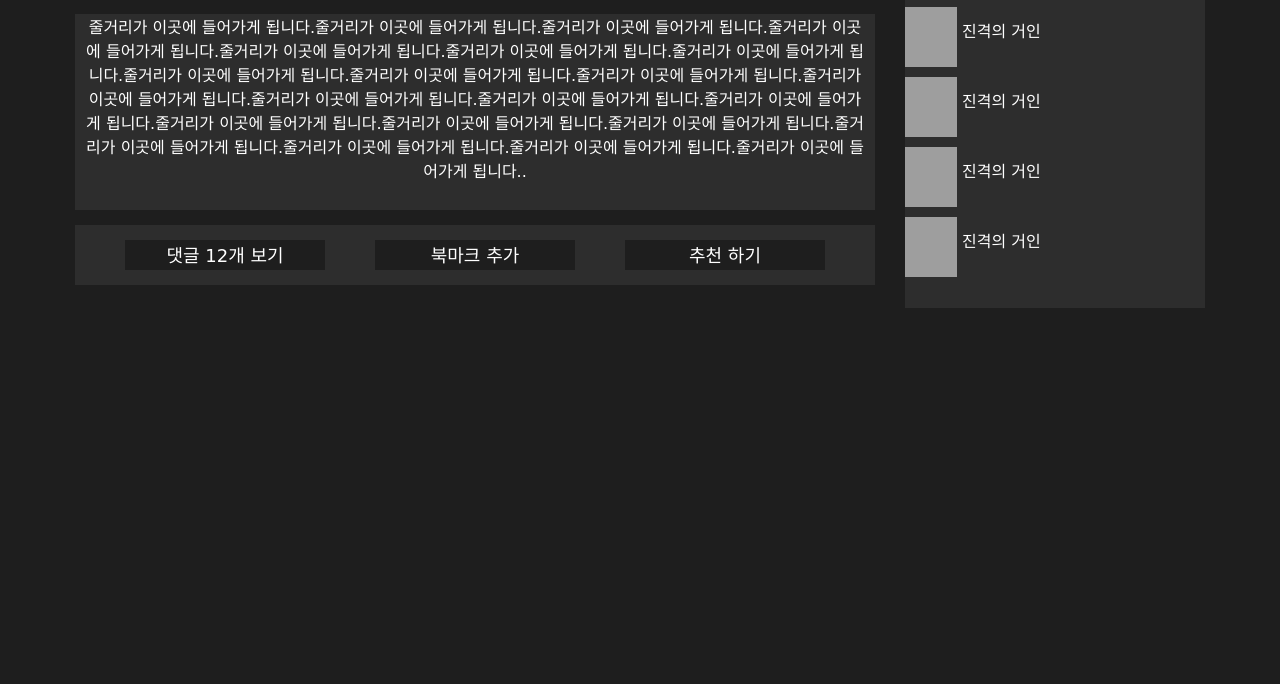
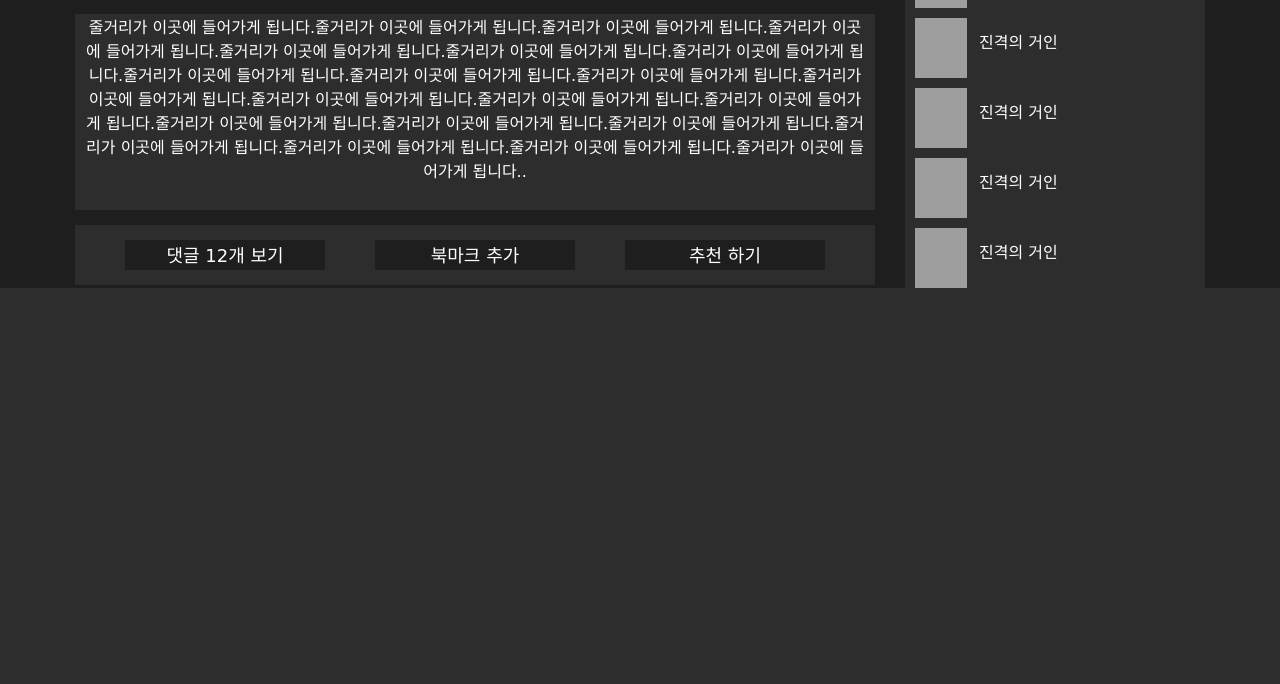
Before and after one commit to songheewon/10Taku, a Django app: template templates/animation/detail.html in a window 1280 px wide. Shown: the part 626-1310 px from the top of the page. After the commit the page ends 914 px from the top, so only its background shows below. Run offline with Django 4.2, Linux system fonts and the light colour scheme; the template is opened without the code that fills it: most values are stand-ins (such as "Sample title", 1, 10 or a date in 2020); some libraries are stand-ins or nearby versions; some web fonts are replaced; grey boxes are pictures that could not be loaded.

Commit message:
1. 상세페이지 css 정리1차완료

```diff
--- a/static/style/detail.css
+++ b/static/style/detail.css
@@ -2,7 +2,7 @@
     display: flex;
     flex-direction: row;
     margin-top: 110px;
-    height: 1200px;
+    max-height: 1200px;
     max-width: 1300px;
     background-color: rgb(30, 30, 30);
     font-family: 'Poor Story', cursive;
@@ -17,7 +17,7 @@
 .right-body {
     background-color: rgb(45, 45, 45);
     width: 300px;
-    height: 800px;
+    max-height: 800px;
     margin-left: 30px;
     margin-top: 24px;
 
@@ -63,9 +63,28 @@
 }
 
 .anime-description {
+    display: flex;
+    flex-direction: row;
+    justify-content: space-evenly;
     color: white;
     margin-left: 30px;
-    margin-top: 30px;
+    margin-top: 10px;
+}
+
+.anime-description-detail-title {
+    display: flex;
+    flex-direction: column;
+    justify-content: space-evenly;
+}
+.anime-description-detail{
+    display: flex;
+    flex-direction: column;
+    justify-content: space-evenly;
+    margin-left: 10px;
+}
+
+.anime-detail {
+    margin-left: 10px;
 }
 
 .detail-img {
@@ -118,3 +137,17 @@
 }
 
 body.modal-open { overflow: hidden; }
+
+.genre-recommend {
+    margin-left: 10px;
+    height: 380px;
+}
+
+.user-recommend {
+    margin-left: 10px;
+}
+
+.recommend-title {
+    color:white;
+    margin-left: 7px;
+}
--- a/templates/animation/detail.html
+++ b/templates/animation/detail.html
@@ -51,52 +61,49 @@
         </div>
         <!--- 오른쪽단 애니추천 ----->
         <div class="right-body">
+            <div class="genre-recommend">
                 <div style="color:white; margin-top: 10px;">
                     같은 장르 애니
                 </div>
                 <div>
                     <img src="https://img2.yna.co.kr/photo/yna/YH/2013/09/08/PYH2013090801520000500_P2.jpg"
-                     class="recommend-img"> <span style="color:white">진격의 거인</span>
+                         class="recommend-img"> <span class="recommend-title">진격의 거인</span>
                 </div>
                 <div>
                     <img src="https://img2.yna.co.kr/photo/yna/YH/2013/09/08/PYH2013090801520000500_P2.jpg"
-                     class="recommend-img"> <span style="color:white">진격의 거인</span>
+                         class="recommend-img"> <span class="recommend-title">진격의 거인</span>
+                </div>
+
+
+            </div>
+            <div class="user-recommend">
+                <div style="color:white; border-top: 1px solid rgb(55, 55, 55); margin-top: 10px;padding-top: 5px;">
+                    이 애니를 본사람이 즐긴 애니
                 </div>
                 <div>
                     <img src="https://img2.yna.co.kr/photo/yna/YH/2013/09/08/PYH2013090801520000500_P2.jpg"
-                     class="recommend-img"> <span style="color:white">진격의 거인</span>
+                         class="recommend-img"> <span class="recommend-title">진격의 거인</span>
                 </div>
                 <div>
                     <img src="https://img2.yna.co.kr/photo/yna/YH/2013/09/08/PYH2013090801520000500_P2.jpg"
-                     class="recommend-img"> <span style="color:white">진격의 거인</span>
+                         class="recommend-img"> <span class="recommend-title">진격의 거인</span>
                 </div>
                 <div>
                     <img src="https://img2.yna.co.kr/photo/yna/YH/2013/09/08/PYH2013090801520000500_P2.jpg"
-                     class="recommend-img"> <span style="color:white">진격의 거인</span>
-            </div>
-            <div style="color:white; border-top: 1px solid rgb(55, 55, 55); margin-top: 10px;">
-                업데이트
+                         class="recommend-img"> <span class="recommend-title">진격의 거인</span>
                 </div>
                 <div>
                     <img src="https://img2.yna.co.kr/photo/yna/YH/2013/09/08/PYH2013090801520000500_P2.jpg"
-                     class="recommend-img"> <span style="color:white">진격의 거인</span>
+                         class="recommend-img"> <span class="recommend-title">진격의 거인</span>
                 </div>
                 <div>
                     <img src="https://img2.yna.co.kr/photo/yna/YH/2013/09/08/PYH2013090801520000500_P2.jpg"
-                     class="recommend-img"> <span style="color:white">진격의 거인</span>
+                         class="recommend-img"> <span class="recommend-title">진격의 거인</span>
                 </div>
-            <div>
-                <img src="https://img2.yna.co.kr/photo/yna/YH/2013/09/08/PYH2013090801520000500_P2.jpg"
-                     class="recommend-img"> <span style="color:white">진격의 거인</span>
+
+
             </div>
-            <div>
-                <img src="https://img2.yna.co.kr/photo/yna/YH/2013/09/08/PYH2013090801520000500_P2.jpg"
-                     class="recommend-img"> <span style="color:white">진격의 거인</span>
-            </div>
-            <div>
-                <img src="https://img2.yna.co.kr/photo/yna/YH/2013/09/08/PYH2013090801520000500_P2.jpg"
-                     class="recommend-img"> <span style="color:white">진격의 거인</span>
-            </div>
+
         </div>
         <!-- 댓글 모달 -->
         <div class="modal fade" id="commentmodal" tabindex="-1" role="dialog"
```
Also changed, not shown: other parts of templates/animation/detail.html (+17 -7 lines). Lines whose indentation alone changed are shown as unchanged.
